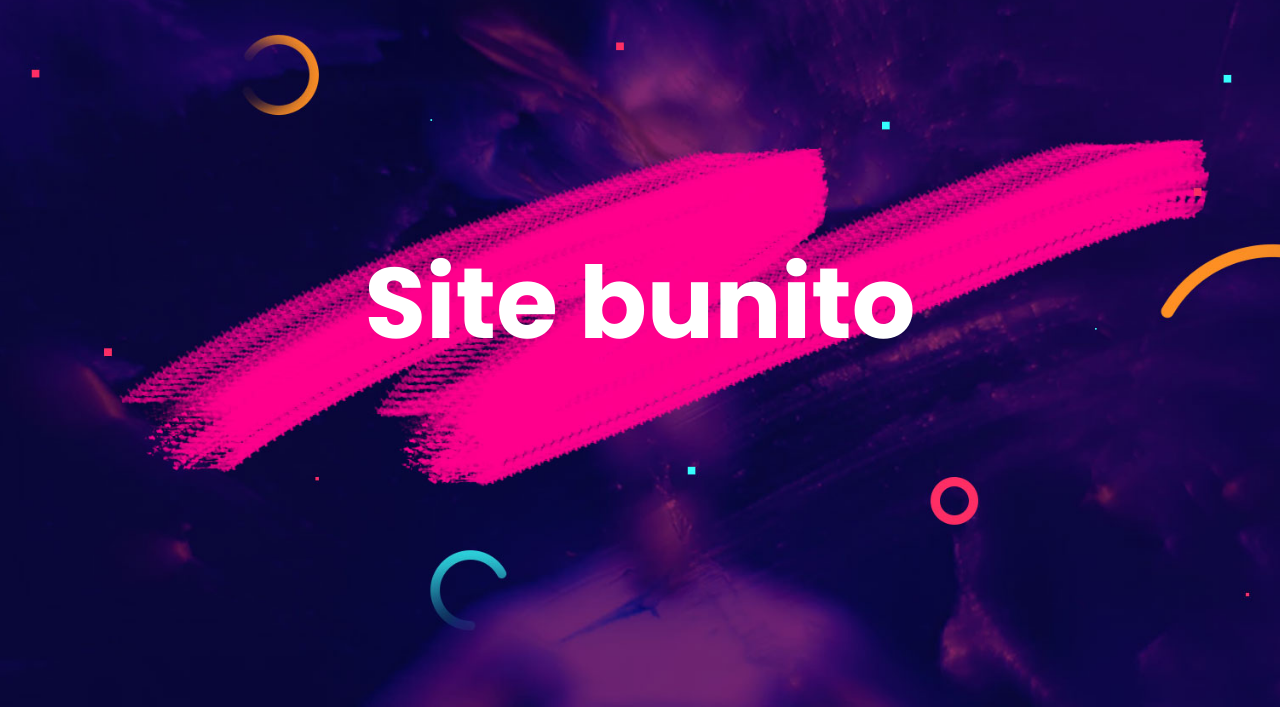
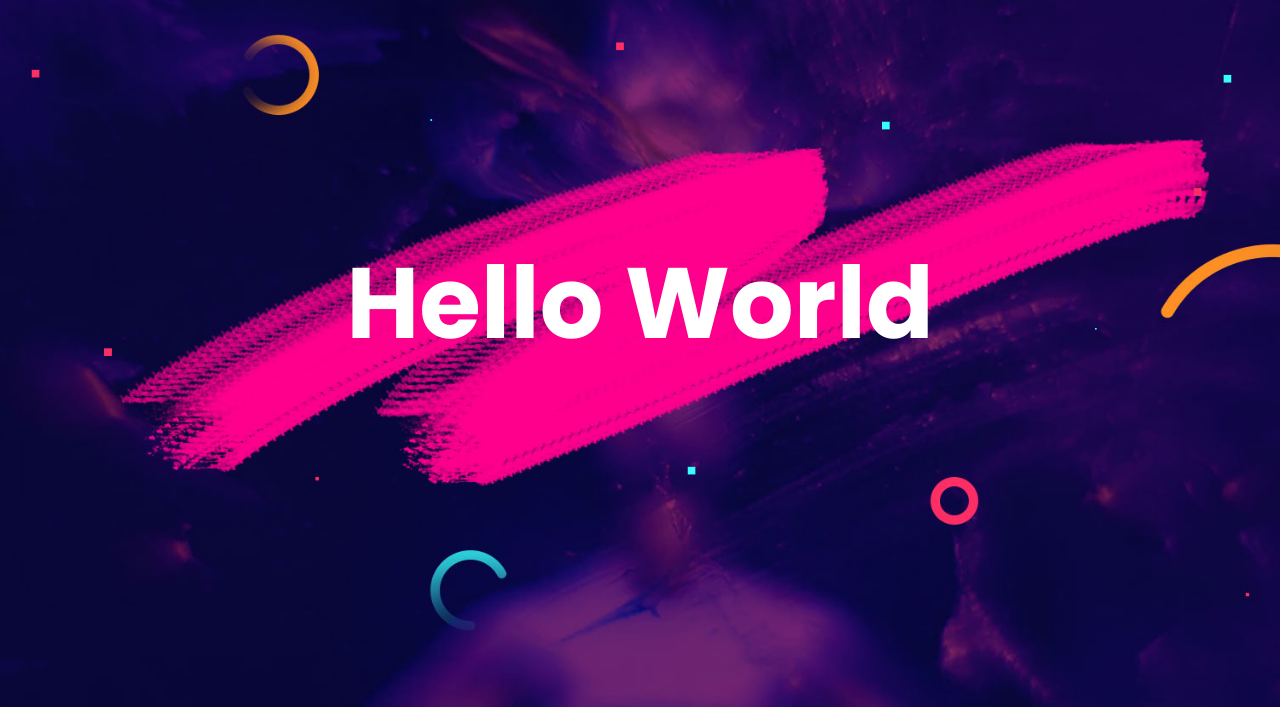
Before and after one commit to Caiooliveirabarreto/Site-Bunito, a website: page theme/index.html in a window 1280 px wide. Shown: the part 93-800 px from the top of the page. Drawn offline with Linux system fonts and the light colour scheme; some packages are replaced by stand-ins of ours.

Commit message:
Hello World

```diff
--- a/theme/index.html
+++ b/theme/index.html
@@ -95,7 +95,7 @@
   <div class="container">
     <div class="row">
       <div class="col-12 text-center">
-        <h1 class="display-1 text-white font-weight-bold font-primary">Site bunito</h1>
+        <h1 class="display-1 text-white font-weight-bold font-primary">Hello World</h1>
       </div>
     </div>
   </div>
```
